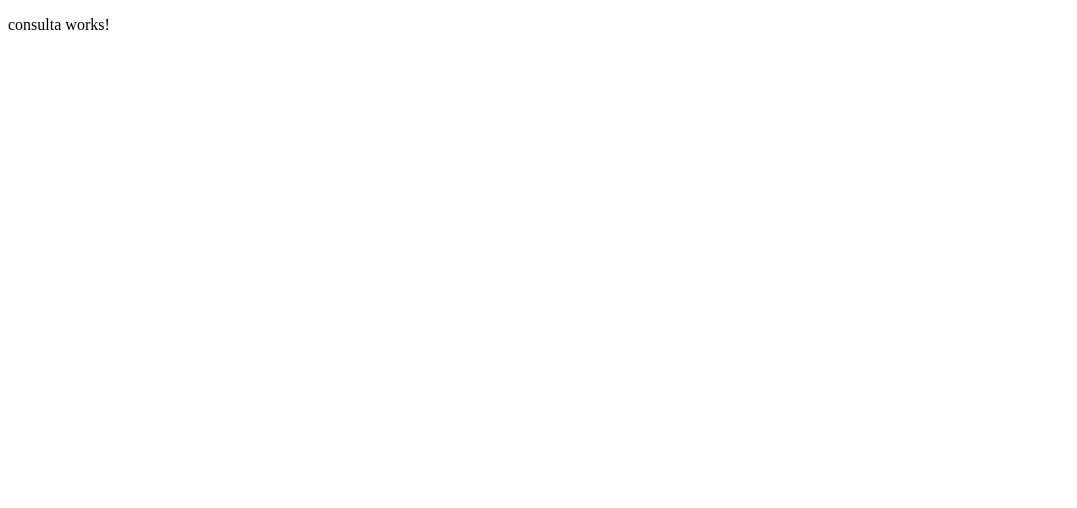
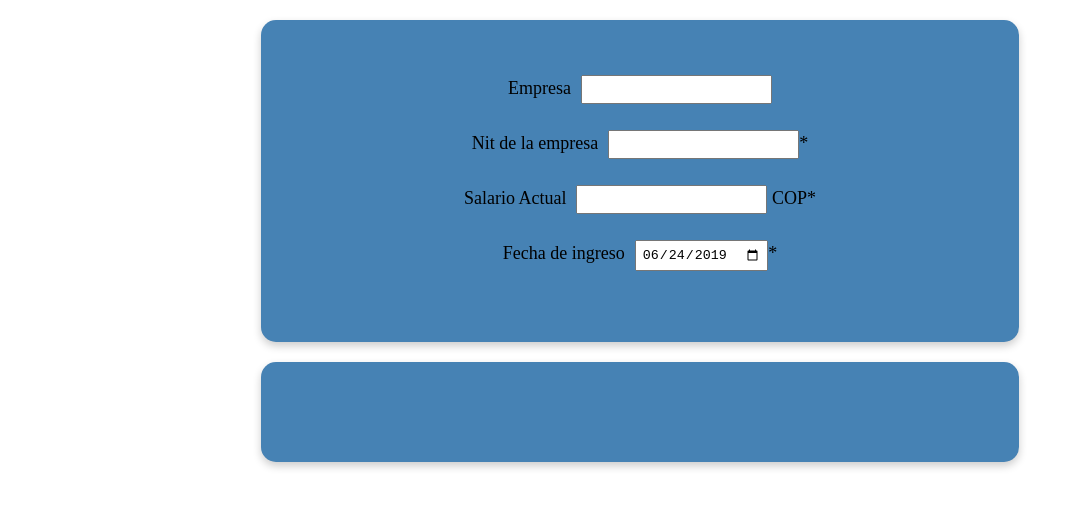
Before and after one commit to JohnathanMB/PruebaAccFront, an Angular app: page /consulta in a window 1280 px wide. Shown: the top 508 px of the page, without its empty margins (0-1077 px from the left). Built offline with nearby package versions, Linux system fonts and the light colour scheme.

Commit message:
formulario consulta

```diff
--- a/src/app/componentes/consulta/consulta.component.css
+++ b/src/app/componentes/consulta/consulta.component.css
@@ -0,0 +1,37 @@
+.cardConsulta{
+    text-align: center;
+    font-size: 18px;
+    box-shadow: 0 4px 8px 0 rgba(0,0,0,0.2);
+    transition: 0.3s;
+    margin-left: 20%;
+    margin-right: 20%;
+    margin-top: 20px;
+    padding: 50px;
+    background-color: RGB(70, 130, 180);
+    border-radius: 15px;
+}
+
+.cardResultado{
+    text-align: center;
+    font-size: 18px;
+    box-shadow: 0 4px 8px 0 rgba(0,0,0,0.2);
+    transition: 0.3s;
+    margin-left: 20%;
+    margin-right: 20%;
+    margin-top: 20px;
+    padding: 50px;
+    background-color: RGB(70, 130, 180);
+    border-radius: 15px;
+}
+
+input{
+    padding: 5px;
+    margin-top: 5px;
+    margin-left: 10px;
+}
+
+span{
+    color: RGB(255, 160, 122);
+    font-style: italic;
+    font-size: 15px;
+}
--- a/src/app/componentes/consulta/consulta.component.html
+++ b/src/app/componentes/consulta/consulta.component.html
@@ -1,3 +1,40 @@
-<p>
-  consulta works!
-</p>
+<div>
+  <div class="cardConsulta">
+
+    <form [formGroup]="formularioConsulta">
+
+      <div>
+        <label for='empresa'>Empresa</label>
+        <input type='text' name='empresa' formControlName='empresa'><br>
+        <br>
+      </div>
+
+      <div>
+        <label for='nit'>Nit de la empresa</label>
+        <input type='number' name='nit' formControlName='nit'>*<br>
+        <span>{{ getError('nit') }}</span>
+        <br>
+      </div>
+
+      <div>
+        <label for='salario'>Salario Actual</label>
+        <input type='number' name='salario' formControlName='salario'> COP*<br>
+        <span>{{ getError('salario') }}</span>
+        <br>
+      </div>
+
+      <div>
+        <label for='fecha_ingreso'>Fecha de ingreso</label>
+        <input type='date' name='fecha_ingreso' formControlName='fecha_ingreso'>*<br>
+        <span>{{ getError('fecha_ingreso') }}</span>
+        <br>
+      </div>
+
+    </form>
+
+  </div>
+
+  <div class="cardResultado">
+
+  </div>
+</div>
--- a/src/app/componentes/consulta/consulta.component.ts
+++ b/src/app/componentes/consulta/consulta.component.ts
@@ -1,4 +1,5 @@
 import { Component, OnInit } from '@angular/core';
+import { ReactiveFormsModule, FormBuilder, FormGroup, Validators, AbstractControl } from '@angular/forms';
 
 @Component({
   selector: 'app-consulta',
@@ -7,9 +8,97 @@ import { Component, OnInit } from '@angular/core';
 })
 export class ConsultaComponent implements OnInit {
 
-  constructor() { }
+  public formularioConsulta: FormGroup;
+
+  constructor(private formBuider: FormBuilder) { }
 
   ngOnInit() {
+    this.buildForm();
   }
 
+  private buildForm() {
+    const dateLength = 10;
+    const today = new Date().toISOString().substring(0, dateLength);
+
+    this.formularioConsulta = this.formBuider.group({
+      empresa: [],
+      nit: ['', [Validators.required,  this.esEntero, this.formatoNit]],
+      salario: ['', [Validators.required, Validators.max(100000000), Validators.min(0), this.esEntero]],
+      fecha_ingreso: [today, [Validators.required, this.esPasado]]
+    });
+  }
+
+  private esEntero(control: AbstractControl){
+    let error = null;
+    var datoEntero = control.value;
+
+    if(!Number.isInteger(datoEntero)){
+      error = { ...error, tipo_entero: 'Se requiere valor entero' };
+    }
+
+    return error;
+  }
+
+  private formatoNit(control: AbstractControl){
+    let error = null;
+    var nit = control.value;
+    var cadenaNit = nit.toString();
+    if(cadenaNit.length != 10){
+      error = { ...error, formato_nit: 'El nit ingresado no cumple con el formato XXXXXXXXXY' };
+    }
+    return error;
+  }
+
+  private esPasado(control: AbstractControl){
+    let error = null;
+    var fecha_ingreso = control.value;
+    const today = new Date().toISOString().substring(0, 10);
+
+    if(today <= fecha_ingreso){
+      error = { ...error, ingreso: 'La fecha de ingreso debe ser posterior al dia de hoy' };
+    }
+
+    return error;
+  }
+
+  public getError(controlName: string): string {
+    let error = '';
+    const control = this.formularioConsulta.get(controlName);
+    if (control.touched && control.errors != null) {
+      console.log(control.errors);
+      if (control.errors.required) {
+        error = 'Campo requerido';
+      } else if (control.errors.ingreso) {
+        error = control.errors.ingreso;
+      } else if (control.errors.max) {
+        error = 'El salario debe ser menor a 100.000.000';
+      } else if (control.errors.min) {
+        error = 'El salario debe ser un valor positivo';
+      } else if (control.errors.tipo_entero) {
+        error = control.errors.tipo_entero;
+      }
+      else if (control.errors.formato_nit) {
+        error = control.errors.formato_nit;
+      }
+      else {
+        error = error + 'error sin conocer';
+      }
+
+    }
+    return error;
+  }
+
+  private convertirStringAArreglo(cadena: string){
+    var digito = new Array(cadena.length);
+
+    for(var i=0; i<cadena.length; i++){
+      digito[i] = cadena.charAt(i);
+    }
+
+    return digito;
+
+  }
+
+
+
 }
```
